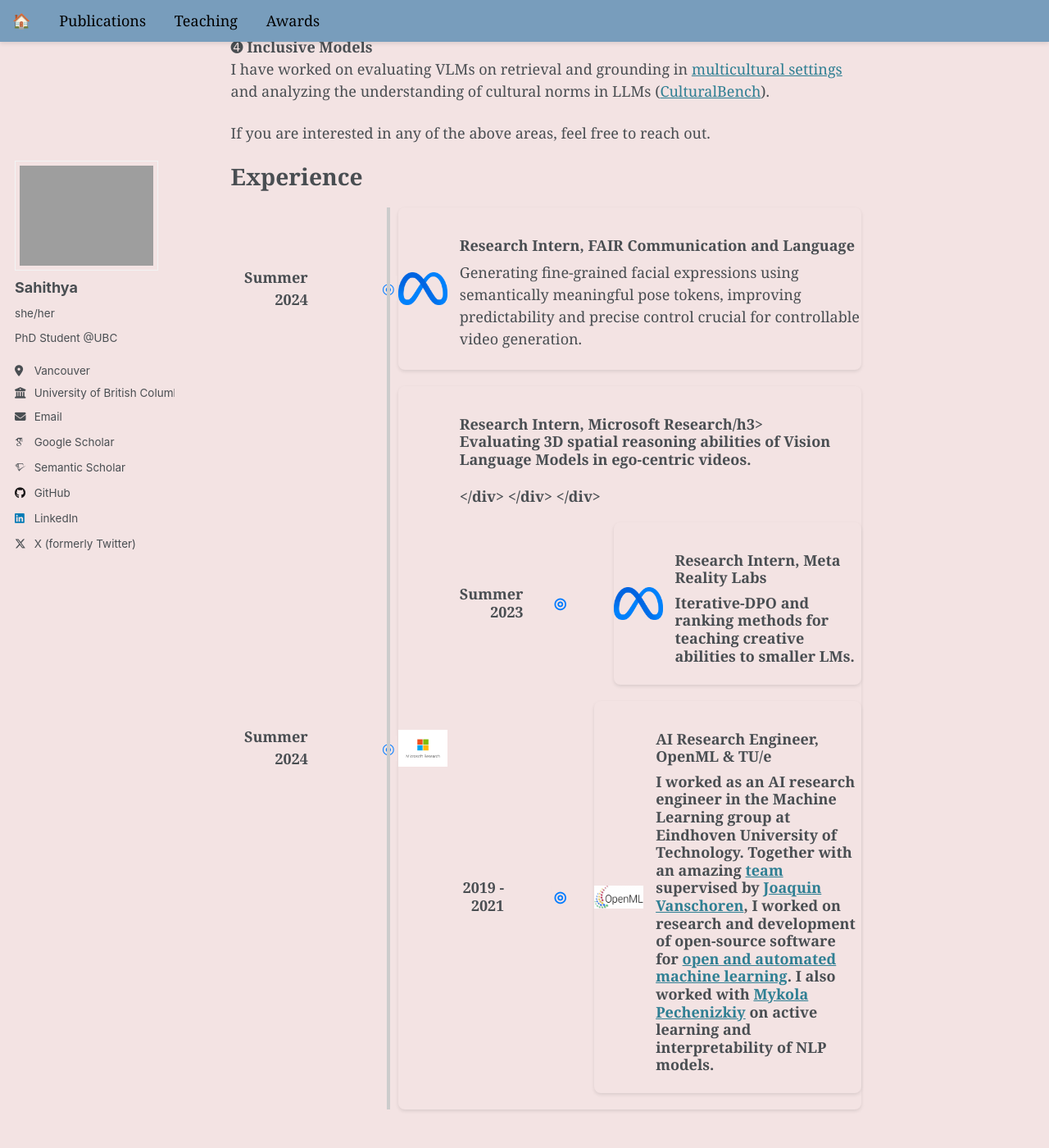
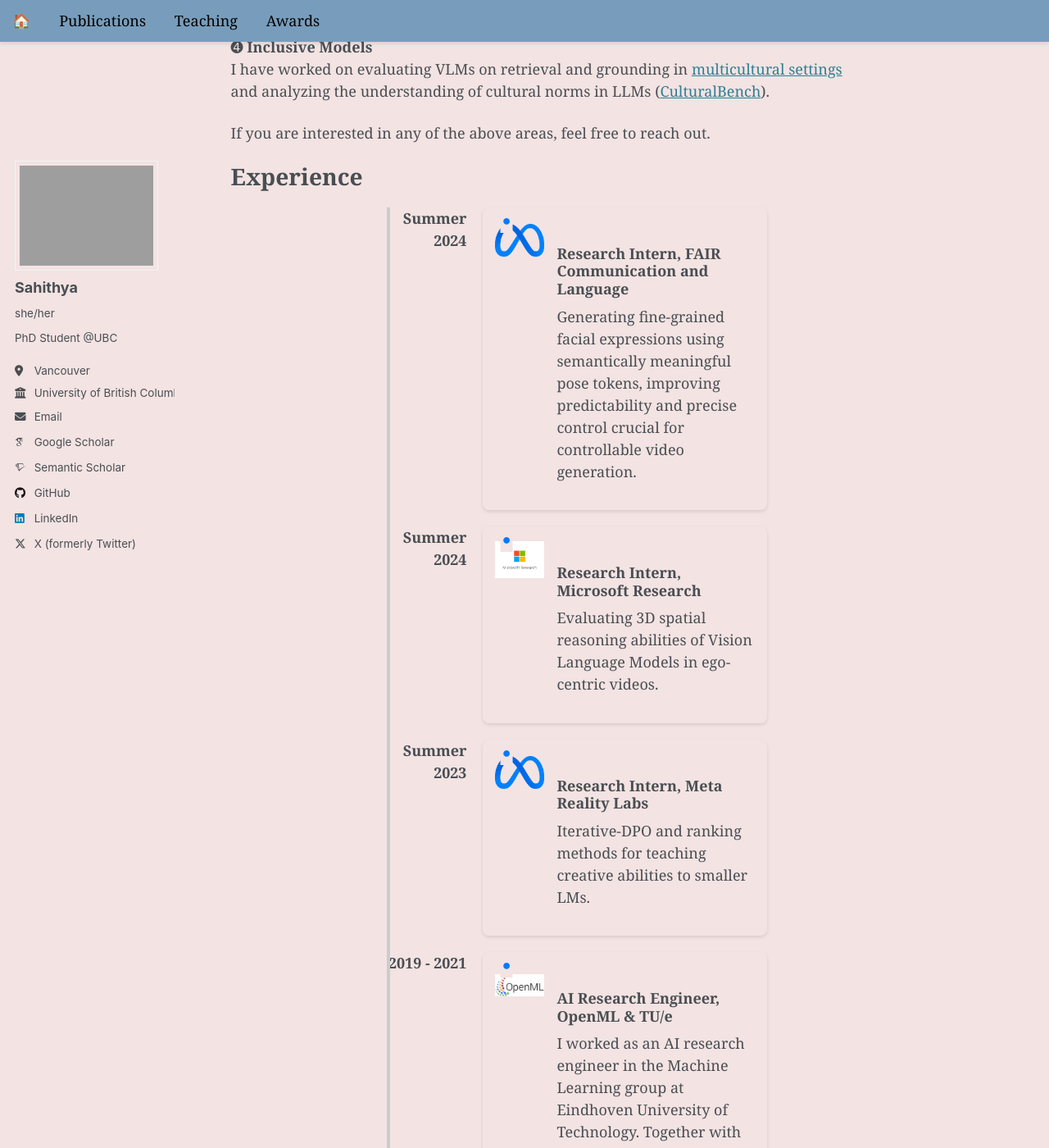
Before and after one commit to sahithyaravi/sahithyaravi.github.io, a Jekyll site: the page built from _pages/about.md, in a window 1280 px wide and 1400 px high, scrolled down 845 px. Shown: the whole window at 82% size. Built offline with Jekyll 4.4.1, drawn with Linux system fonts in a browser that asks for light colours; some web fonts are replaced; some of the changed lines change nothing that is shown.

Commit message:
fix my timeline

```diff
--- a/_pages/about.md
+++ b/_pages/about.md
@@ -37,6 +37,7 @@ If you are interested in any of the above areas, feel free to reach out.
 .timeline {
   position: relative;
   margin: 20px auto;
+  padding-left: 25%;
 }
 
 /* Vertical line */
@@ -54,15 +55,15 @@ If you are interested in any of the above areas, feel free to reach out.
 /* Individual timeline items */
 .timeline-item {
   display: flex;
-  align-items: center;
-  justify-content: space-between;
+  align-items: flex-start;
+  justify-content: flex-start;
   position: relative;
   margin: 20px 0;
 }
 
-/* Timeline symbol (diamond) */
+/* Timeline symbol (dot) */
 .timeline-item::before {
-  content: '\25CE'; /* Unicode for a diamond (◆) */
+  content: '\25CF'; /* Unicode for a filled circle */
   position: absolute;
   left: 25%;
   transform: translateX(-50%);
@@ -70,25 +71,28 @@ If you are interested in any of the above areas, feel free to reach out.
   color: #007bff;
   background: #f3e3e3;
   padding: 2px;
+  z-index: 1;
 }
 
 /* Left side (Year) */
 .timeline-year {
-  flex: 1;
+  width: 20%;
   text-align: right;
   font-weight: bold;
-  padding-right: 10px;
+  padding-right: 20px;
+  box-sizing: border-box;
 }
 
 /* Right side (Experience card) */
 .experience-card {
-  flex: 6;
+  width: 60%;
   display: flex;
-  align-items: center;
+  align-items: flex-start;
   border-radius: 8px;
   box-shadow: 0 2px 4px rgba(0, 0, 0, 0.1);
   background: #f3e3e3;
-  margin-left: 100px; /* Ensures spacing from the timeline */
+  padding: 10px 15px;
+  gap: 15px;
 }
 
 /* Experience logo */
@@ -96,9 +100,7 @@ If you are interested in any of the above areas, feel free to reach out.
   width: 60px;
   height: 60px;
   object-fit: contain;
-  margin-right: 15px;
 }
-
 </style>
 
 <div class="timeline">
@@ -109,7 +111,7 @@ If you are interested in any of the above areas, feel free to reach out.
       <img src="../images/meta_logo.png" alt="FAIR Logo">
       <div>
         <h3>Research Intern, FAIR Communication and Language</h3>
-          <p>Generating fine-grained facial expressions using semantically meaningful pose tokens, improving predictability and precise control crucial for controllable video generation. </p>
+        <p>Generating fine-grained facial expressions using semantically meaningful pose tokens, improving predictability and precise control crucial for controllable video generation.</p>
       </div>
     </div>
   </div>
@@ -120,7 +122,7 @@ If you are interested in any of the above areas, feel free to reach out.
     <div class="experience-card">
       <img src="../images/msr_logo.jpeg" alt="Microsoft Research Logo">
       <div>
-        <h3>Research Intern, Microsoft Research/h3>
+        <h3>Research Intern, Microsoft Research</h3>
         <p>Evaluating 3D spatial reasoning abilities of Vision Language Models in ego-centric videos.</p>
       </div>
     </div>
@@ -133,26 +135,26 @@ If you are interested in any of the above areas, feel free to reach out.
       <img src="../images/meta_logo.png" alt="Meta Reality Labs Logo">
       <div>
         <h3>Research Intern, Meta Reality Labs</h3>
-        <p> Iterative-DPO and ranking methods for teaching creative abilities to smaller LMs.</p>
+        <p>Iterative-DPO and ranking methods for teaching creative abilities to smaller LMs.</p>
       </div>
     </div>
   </div>
 
-
-<!-- Experience 5 -->
-<div class="timeline-item">
-  <div class="timeline-year">2019 - 2021</div>
-  <div class="experience-card">
-    <img src="../images/openml_logo.png" alt="OpenML Logo">
-    <div>
-      <h3>AI Research Engineer, OpenML & TU/e</h3>
-      <p>
-        I worked as an AI research engineer in the Machine Learning group at Eindhoven University of Technology.
-        Together with an amazing <a href="https://github.com/orgs/openml/people">team</a> supervised by
-        <a href="https://joaquinvanschoren.github.io/home/#lab">Joaquin Vanschoren</a>, I worked on research and development of open-source software for
-        <a href="https://github.com/openml">open and automated machine learning</a>. I also worked with
-        <a href="https://www.win.tue.nl/~mpechen/">Mykola Pechenizkiy</a> on active learning and interpretability of NLP models.
-      </p>
+  <!-- Experience 4 -->
+  <div class="timeline-item">
+    <div class="timeline-year">2019 - 2021</div>
+    <div class="experience-card">
+      <img src="../images/openml_logo.png" alt="OpenML Logo">
+      <div>
+        <h3>AI Research Engineer, OpenML & TU/e</h3>
+        <p>
+          I worked as an AI research engineer in the Machine Learning group at Eindhoven University of Technology.
+          Together with an amazing <a href="https://github.com/orgs/openml/people">team</a> supervised by
+          <a href="https://joaquinvanschoren.github.io/home/#lab">Joaquin Vanschoren</a>, I worked on research and development of open-source software for
+          <a href="https://github.com/openml">open and automated machine learning</a>. I also worked with
+          <a href="https://www.win.tue.nl/~mpechen/">Mykola Pechenizkiy</a> on active learning and interpretability of NLP models.
+        </p>
+      </div>
     </div>
   </div>
 </div>
```
